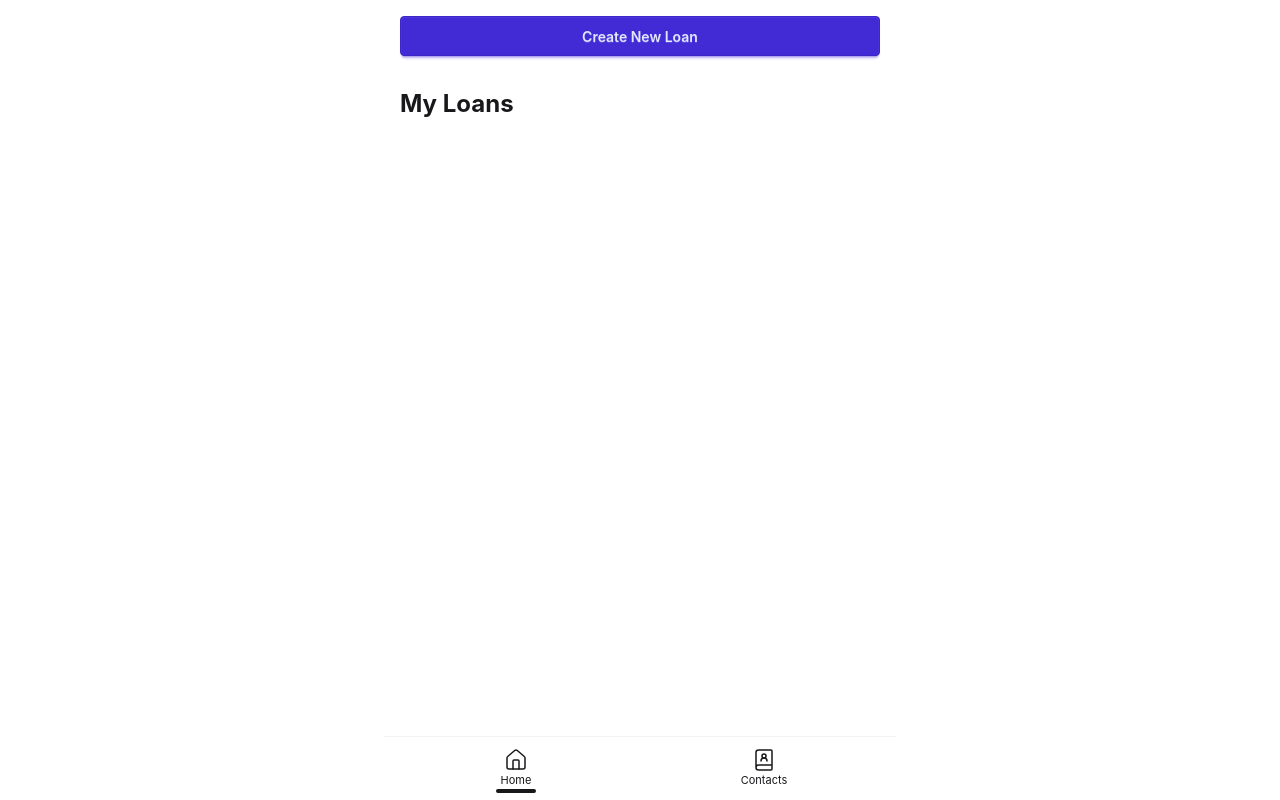
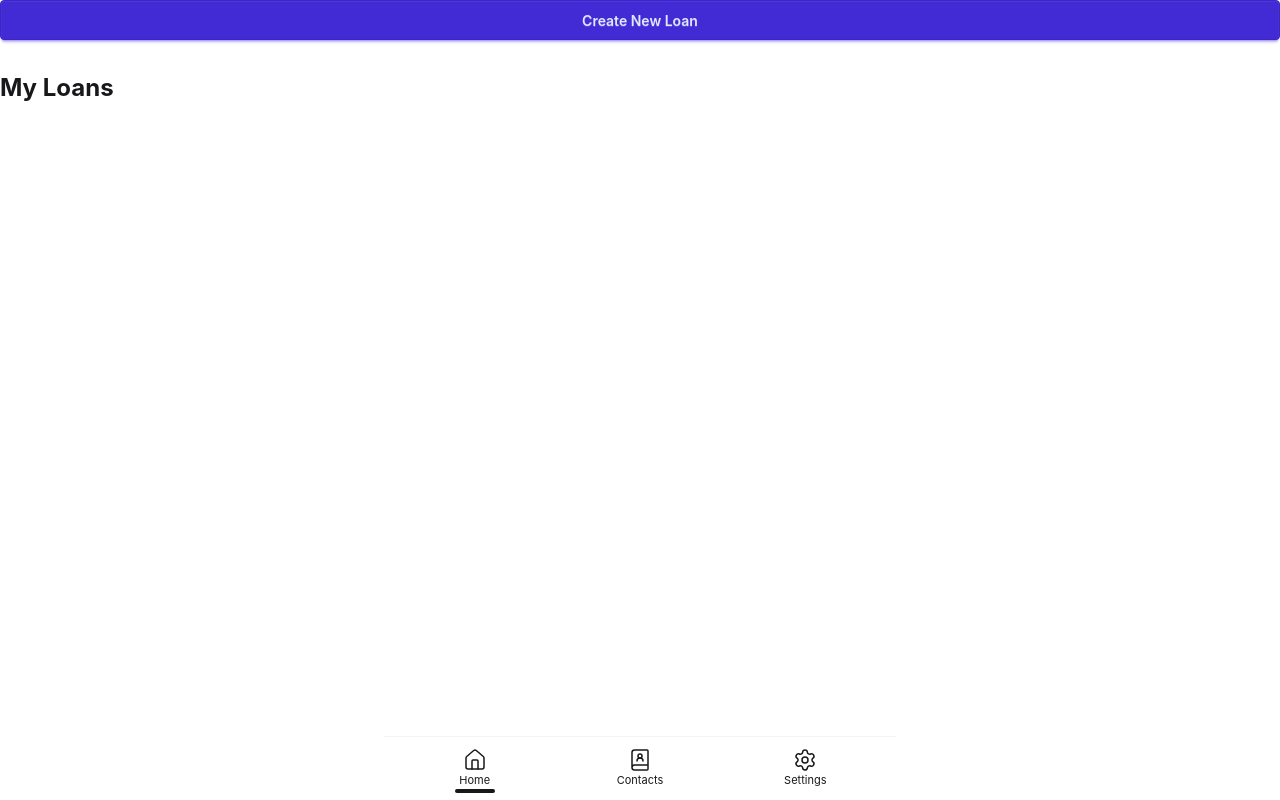
Before and after one commit to rm4xn/loans, a React (Vite) app: page / in a window 1280 px wide. Built offline with nearby package versions, Linux system fonts and the light colour scheme.

Commit message:
settings route added

```diff
--- a/src/App.jsx
+++ b/src/App.jsx
@@ -1,30 +1,38 @@
-import { BookUser, House } from 'lucide-react'
+import { BookUser, House, Settings } from 'lucide-react'
 import { NavLink, Outlet } from 'react-router'
 
 function App() {
   return (
     <>
-      <main className='max-w-lg mx-auto p-4 relative'>
-        <Outlet />
-      </main>
-      <div className='dock max-w-lg mx-auto'>
+      <Outlet />
+      <div className="dock max-w-lg mx-auto">
         <NavLink
-          to='/'
+          to="/"
           className={({ isActive }) => (isActive ? 'dock-active' : '')}
         >
-          <button className='flex flex-col items-center'>
+          <button className="flex flex-col items-center">
             <House />
-            <span className='dock-label'>Home</span>
+            <span className="dock-label">Home</span>
           </button>
         </NavLink>
 
         <NavLink
-          to='/contacts'
+          to="/contacts"
           className={({ isActive }) => (isActive ? 'dock-active' : '')}
         >
-          <button className='flex flex-col items-center'>
+          <button className="flex flex-col items-center">
             <BookUser />
-            <span className='dock-label'>Contacts</span>
+            <span className="dock-label">Contacts</span>
+          </button>
+        </NavLink>
+
+        <NavLink
+          to="/settings"
+          className={({ isActive }) => (isActive ? 'dock-active' : '')}
+        >
+          <button className="flex flex-col items-center">
+            <Settings />
+            <span className="dock-label">Settings</span>
           </button>
         </NavLink>
       </div>
```
